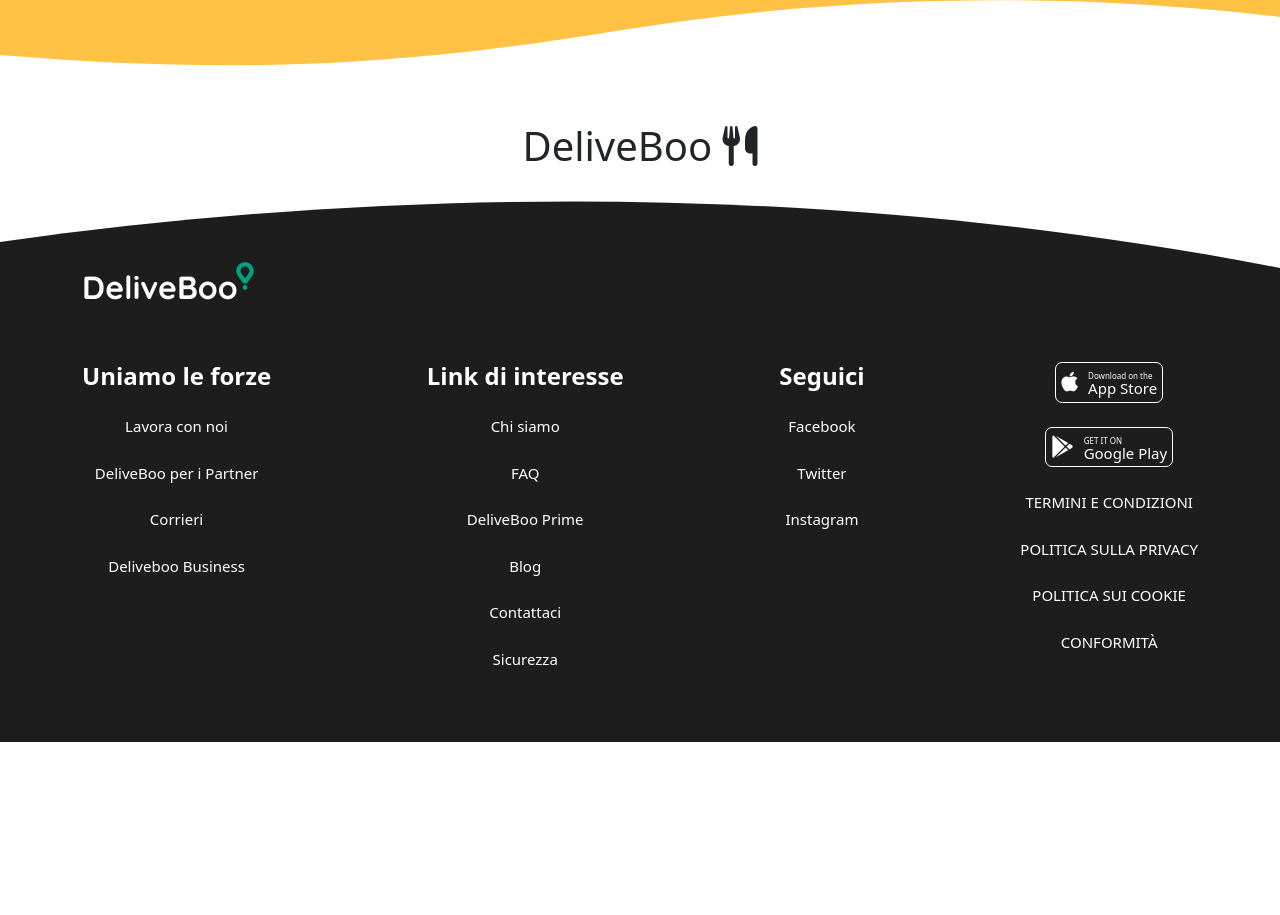
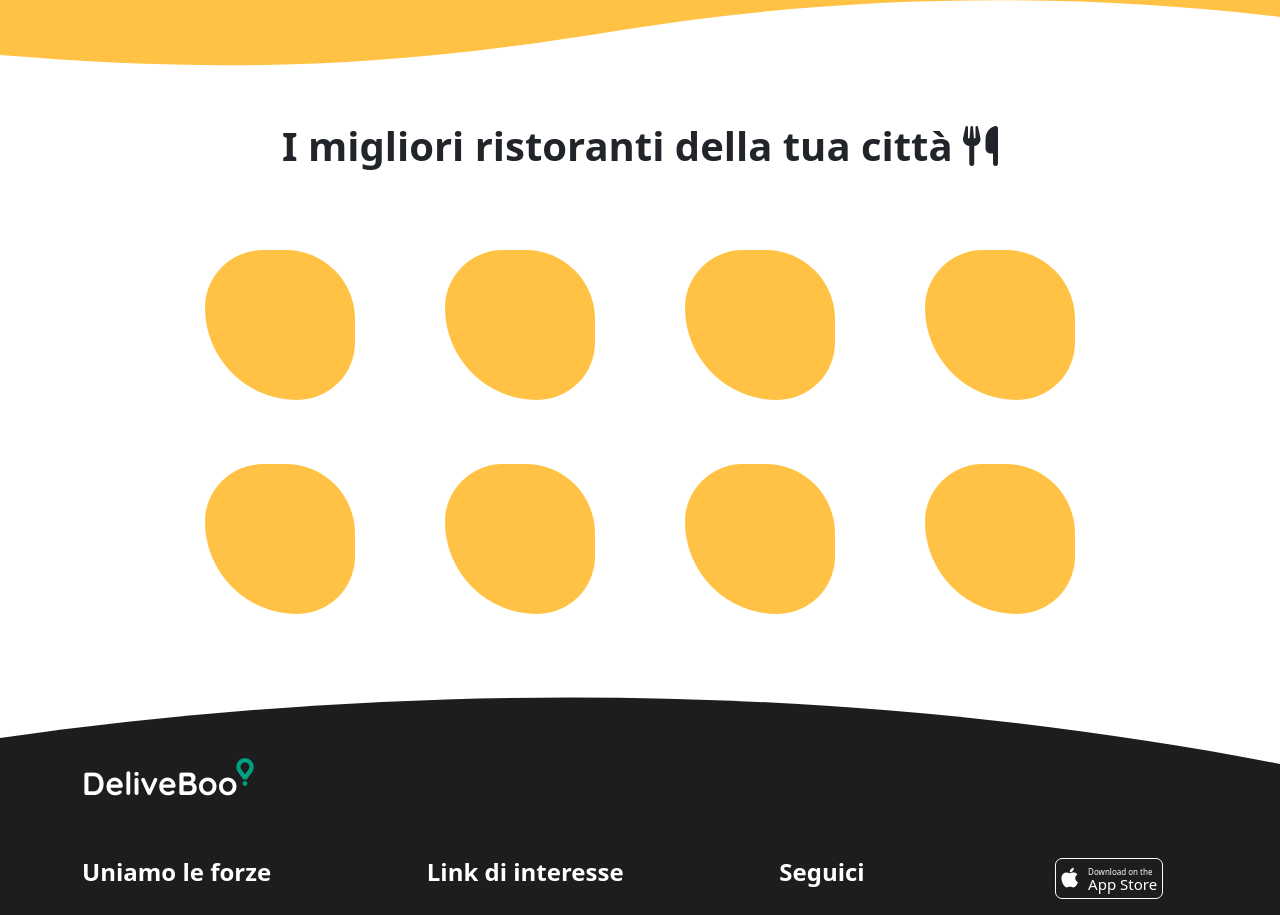
Before and after one commit to BiagioCaputo/vue-deliveboo, a Vue app: page / in a window 1280 px wide. Shown: the part 600-1515 px from the top of the page. Before the commit the page ends 1342 px from the top, so only its background shows below. Built offline with nearby package versions, Linux system fonts and the light colour scheme.

Commit message:
row cols section top restaurant (hardcoded)

```diff
--- a/src/components/AppMain.vue
+++ b/src/components/AppMain.vue
@@ -11,7 +11,7 @@ export default {
             <div class="jumbo-content container">
                 <div class="box-img"></div>
                 <div class="text-center">
-                    <h1 class="jumbo-title">Consegna di cibo a domicilio</h1>
+                    <h1 class="jumbo-title">Consegna di cibo a domicilio e molto altro</h1>
                     <p class="jumbo-subtitle">Ordina dai tuoi ristoranti preferiti, in pochi minuti a casa tua.</p>
                     <div class="input-group mb-3">
                         <span class="input-group-text" type="text">@</span>
@@ -21,16 +21,53 @@ export default {
             </div>
         </div>
         <img src="/img/jumbotron-wave-desktop.svg" alt="footer-wave">
+        <!---------------------------->
 
+        <section class="top-restaurant">
+            <h1 class="text-center my-5">
+                I migliori ristoranti della tua città
+                <i class="fa-solid fa-utensils"></i>
+            </h1>
 
-        <!---------------------------->
-    <h1 class="text-center my-5">DeliveBoo <i class="fa-solid fa-utensils"></i></h1>
+            <!--img e label dinamici-->
+            <div class="text-center container-rest">
+                <div class="row flex-container">
+                    <div class="col flex-item">
+                        <div class="round-img"></div>
+                    </div>
+                    <div class="col flex-item">
+                        <div class="round-img"></div>
+                    </div>
+                    <div class="col flex-item">
+                        <div class="round-img"></div>
+                    </div>
+                    <div class="col flex-item">
+                        <div class="round-img"></div>
+                    </div>
+                    <div class="col flex-item">
+                        <div class="round-img"></div>
+                    </div>
+                    <div class="col flex-item">
+                        <div class="round-img"></div>
+                    </div>
+                    <div class="col flex-item">
+                        <div class="round-img"></div>
+                    </div>
+                    <div class="col flex-item">
+                        <div class="round-img"></div>
+                    </div>
+
+                </div>
+
+            </div>
+
+        </section>
   </main>
 </template>
 
 <style lang="scss" scoped>
 main {
-  height: 800px; /* costruzione */
+  height: fit-content;
 
     /*Wave img */
     img{
@@ -59,12 +96,16 @@ main {
         }
 
         .jumbo-title{
+            width: 70%;
+            margin: 0 auto;
             font-size: 3.5rem;
             font-weight: 700;
         }
     }
 
   }
+
+  /* Input mail */
   .input-group{
     width: 80%;
     margin: 0 auto;
@@ -77,5 +118,40 @@ main {
     }
   }
 
+
+  /* Section Top Restaurant */
+  .top-restaurant{
+    margin-bottom: 50px;
+    h1{
+        font-weight: 700;
+    }
+
+    .container-rest{
+        width: 70%;
+        margin: 0 auto;
+    }
+
+    .row.flex-container{
+        display: flex;
+        margin: 0 -2rem;
+        flex-wrap: wrap;
+
+        .col.flex-item{
+            margin: 2rem;
+            flex-basis: calc(100% / 4 - 4rem);
+
+            display: flex;
+            justify-content: center;
+        }
+    }
+
+    .round-img{
+        width: 150px;
+        height: 150px;
+        background-color: #FFC244;
+        border-radius: 50% 60% 50% 80%;
+    }
 }
+}
+
 </style>
```
